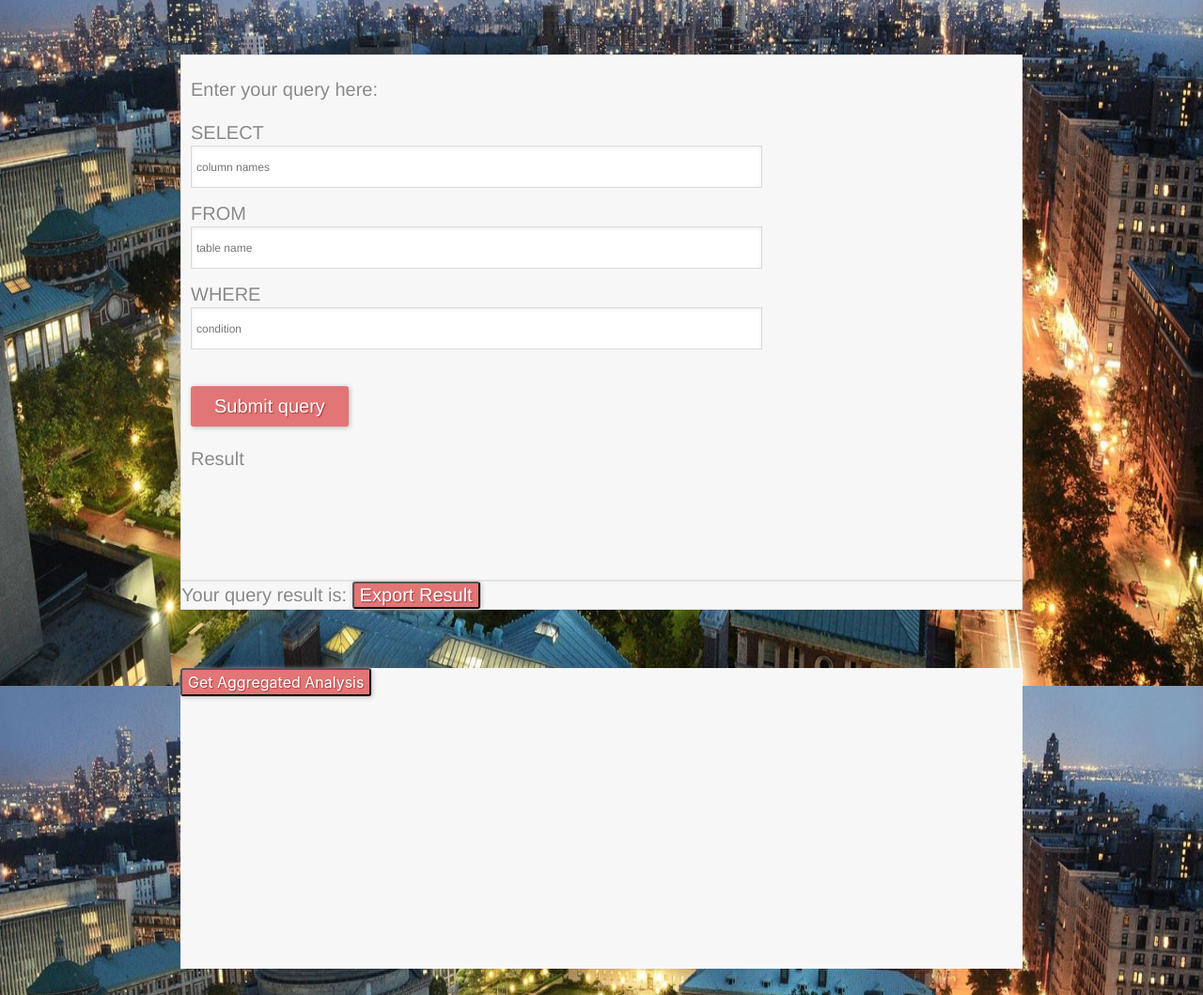
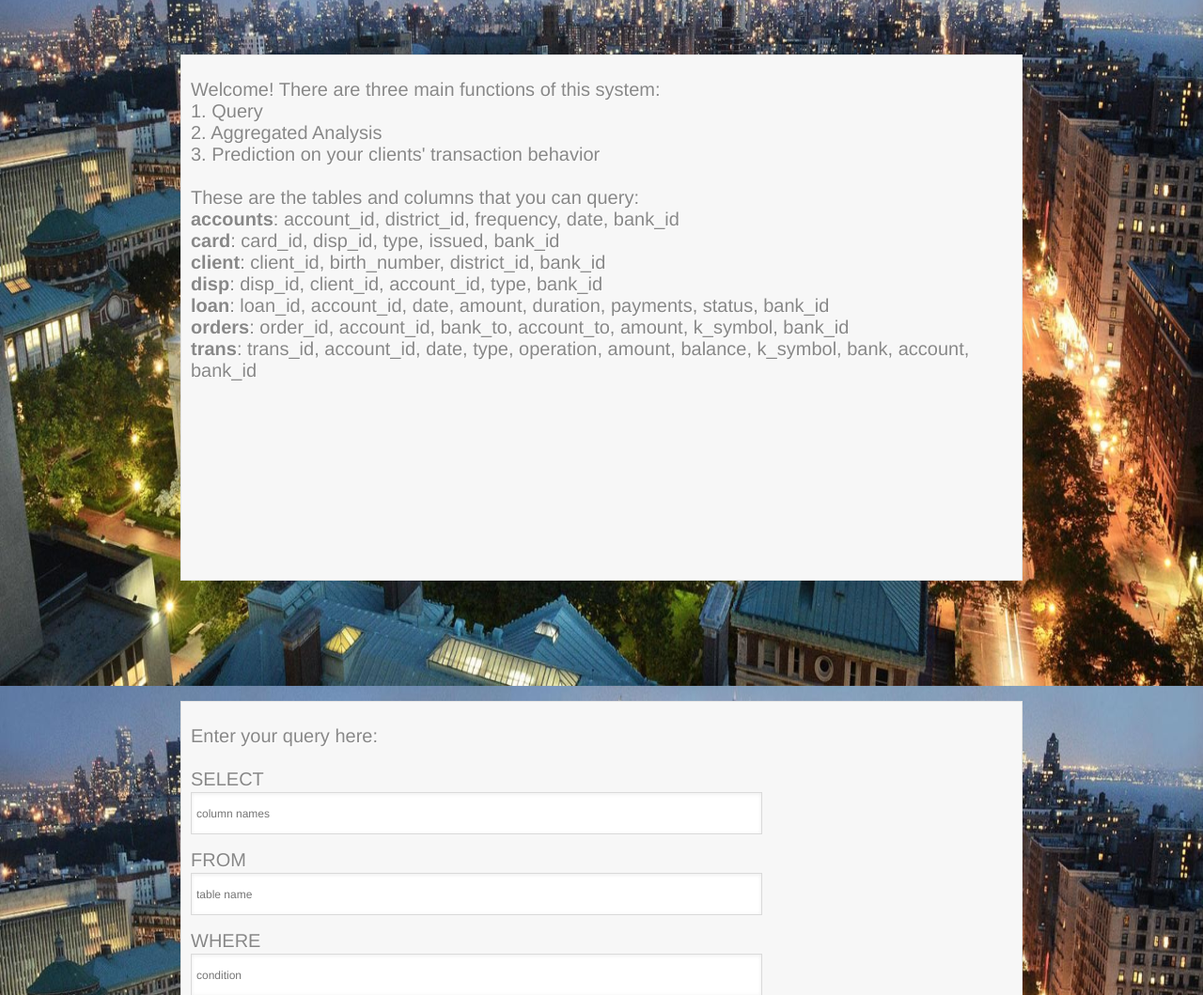
Before and after one commit to activeoblique/janapp, a Flask app: page /query in a window 1280 px wide. Shown: the part 70-1129 px from the top of the page at 94% size. Run offline with Flask 2, Linux system fonts and the light colour scheme; the visitor is signed in with stand-in values (Sample User, id 1); some libraries are stand-ins or nearby versions.

Commit message:
add back description

```diff
--- a/website/templates/index.html
+++ b/website/templates/index.html
@@ -95,6 +95,22 @@
             text-shadow: 1px 1px 1px #FFF;
             border:1px solid #E4E4E4;
         }
+
+        #cols {
+            width: 70%;
+            height: 70%;
+            margin-top: 10%;
+            margin-left:auto;
+            margin-right:auto;
+            background: #F7F7F7;
+            padding: 25px 15px 25px 10px;
+            font: 20px Helvetica Neue, Helvetica, Arial, sans-serif;
+            color: #888;
+            text-shadow: 1px 1px 1px #FFF;
+            border:1px solid #E4E4E4;
+            z-index:-11;
+        }
+
         #qform {
             width: 70%;
             height: 70%;
@@ -211,6 +227,22 @@
   </li>
 </ul>
 </nav>
+
+<div id = "cols">
+    Welcome! There are three main functions of this system: <br/>
+    1. Query <br/>
+    2. Aggregated Analysis<br/>
+    3. Prediction on your clients' transaction behavior <br/>
+    <br/>
+    These are the tables and columns that you can query: <br/>
+    <b>accounts</b>: account_id, district_id, frequency, date, bank_id <br/>
+    <b>card</b>: card_id, disp_id, type, issued, bank_id <br/>
+    <b>client</b>: client_id, birth_number, district_id, bank_id <br/>
+    <b>disp</b>: disp_id, client_id, account_id, type, bank_id <br/>
+    <b>loan</b>: loan_id, account_id, date, amount, duration, payments, status, bank_id <br/>
+    <b>orders</b>: order_id, account_id, bank_to, account_to, amount, k_symbol, bank_id <br/>
+    <b>trans</b>: trans_id, account_id, date, type, operation, amount, balance, k_symbol, bank, account, bank_id <br/>
+</div>
 
 <a name="qform">
 <form id="qform" method="post" >
```
